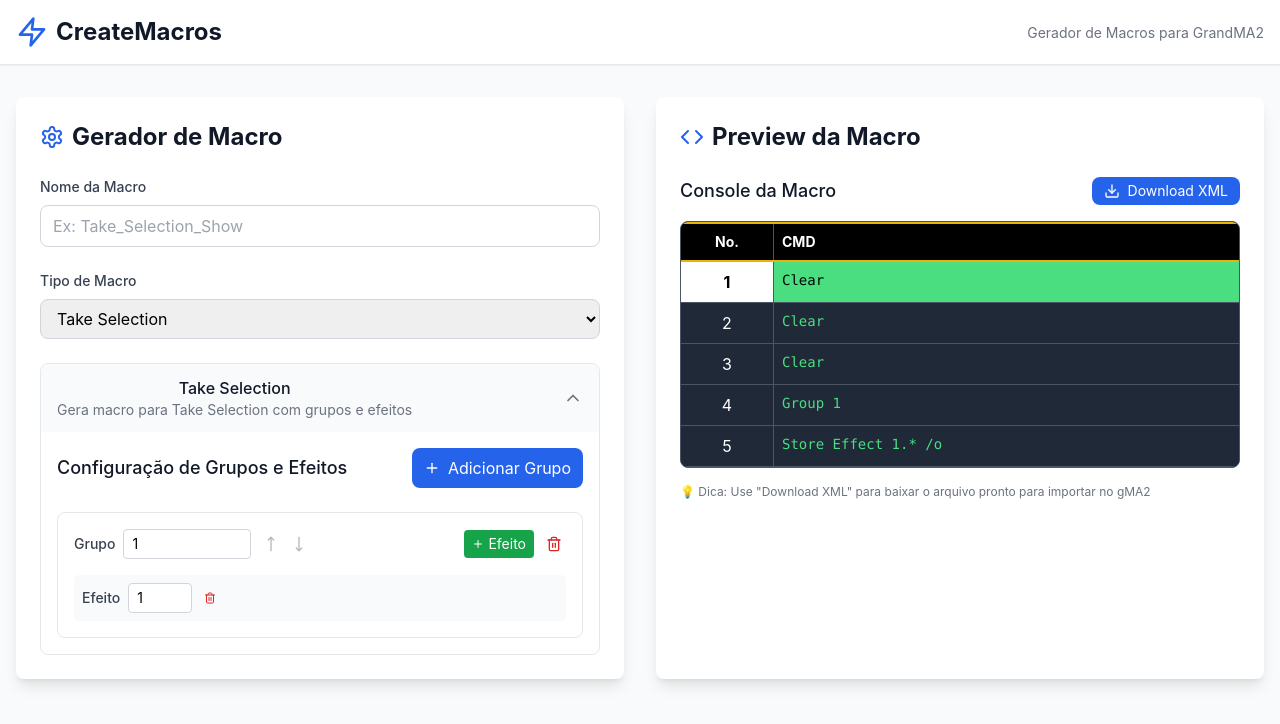
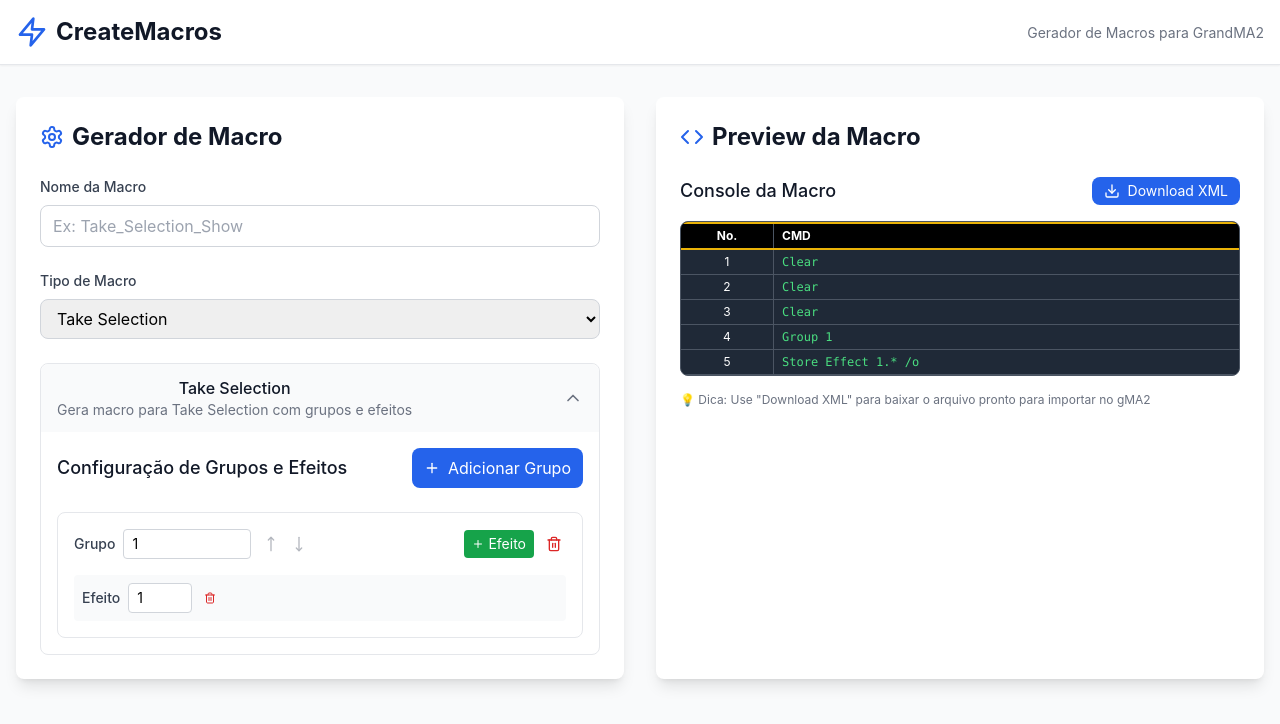
Before and after one commit to LuanGP/CreateMacros, a React (Vite) app: page / in a window 1280 px wide. Shown: the top 724 px of the page. Built offline with nearby package versions, Linux system fonts and the light colour scheme.

Commit message:
Update MacroPreview.jsx

```diff
--- a/src/components/MacroPreview.jsx
+++ b/src/components/MacroPreview.jsx
@@ -70,29 +70,23 @@ function MacroPreview({ macro, macroName }) {
       <div className="bg-gray-800 border border-gray-600 rounded-lg overflow-hidden">
         {/* Header da tabela */}
         <div className="bg-black border-b-2 border-yellow-500 border-t-2">
-          <div className="grid grid-cols-12 text-white font-bold text-sm">
-            <div className="col-span-2 p-2 text-center border-r border-gray-600">No.</div>
-            <div className="col-span-10 p-2">CMD</div>
+          <div className="grid grid-cols-12 text-white font-bold text-xs">
+            <div className="col-span-2 py-1 px-2 text-center border-r border-gray-600">No.</div>
+            <div className="col-span-10 py-1 px-2">CMD</div>
           </div>
         </div>
 
         {/* Linhas dos comandos */}
-        <div className="max-h-96 overflow-y-auto">
+        <div className="max-h-80 overflow-y-auto">
           {macro.split('\n').filter(line => line.trim() !== '').map((line, index) => (
             <div
               key={index}
-              className={`grid grid-cols-12 border-b border-gray-600 hover:bg-gray-700 ${
-                index === 0 ? 'bg-white bg-opacity-10' : ''
-              }`}
+              className="grid grid-cols-12 border-b border-gray-600 hover:bg-gray-700"
             >
-              <div className={`col-span-2 p-2 text-center border-r border-gray-600 ${
-                index === 0 ? 'bg-white text-black font-bold' : 'text-white'
-              }`}>
+              <div className="col-span-2 py-1 px-2 text-center border-r border-gray-600 text-white text-xs">
                 {index + 1}
               </div>
-              <div className={`col-span-10 p-2 font-mono text-sm ${
-                index === 0 ? 'bg-green-400 text-black' : 'text-green-400'
-              }`}>
+              <div className="col-span-10 py-1 px-2 font-mono text-xs text-green-400">
                 {line}
               </div>
             </div>
```
